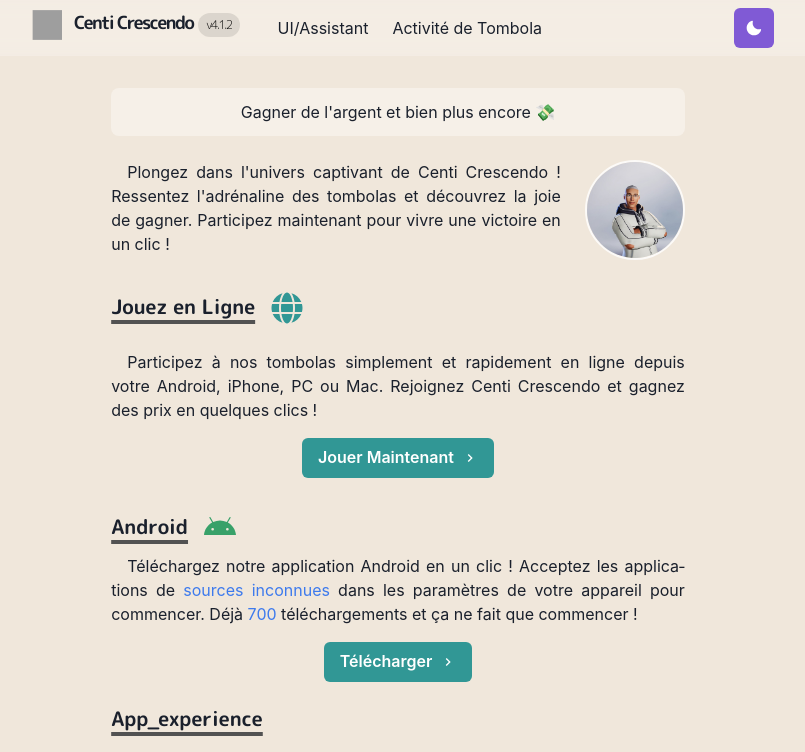
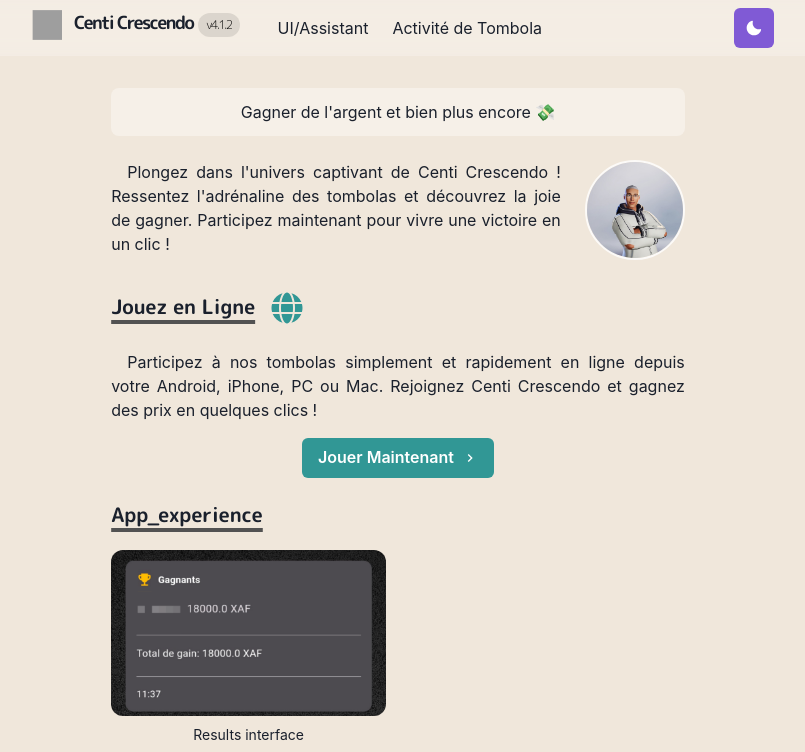
Before and after one commit to GytXDev/centi_cresento_deploy, a Next.js app: page / in a window 1280 px wide. Shown: the top 752 px of the page, without its empty margins (242-1047 px from the left). Built offline with nearby package versions, Linux system fonts and the light colour scheme; no server answers; the database is empty; grey boxes are pictures that could not be loaded.

Commit message:
Mise de l'app vsup

```diff
--- a/pages/index.js
+++ b/pages/index.js
@@ -18,56 +18,12 @@
 import Layout from '../components/layouts/article';
 import Section from '../components/section';
 import Paragraph from '../components/paragraph';
-import {FaAndroid, FaTelegramPlane, FaGlobe } from 'react-icons/fa';
+import {FaTelegramPlane, FaGlobe } from 'react-icons/fa';
 import { IoLogoWhatsapp } from 'react-icons/io';
 import Footer from '../components/footer';
-import { useEffect, useState } from 'react';
-import { getDoc, doc } from 'firebase/firestore';
-import { db } from '../lib/firebaseConfig';
 import winner_page from '../public/images/winner_page.png'
 
 const Page = () => {
-    const [downloadCount, setDownloadCount] = useState(0);
-    const [_loading, setLoading] = useState(true);
-
-
-    useEffect(() => {
-        const fetchDownloadCount = async () => {
-            try {
-                const downloadDoc = await getDoc(doc(db, 'downloads', 'pAd9UmdalQuAcEeuXQm4'));
-                if (downloadDoc.exists()) {
-                    setDownloadCount(downloadDoc.data().downloadCount);
-                } else {
-                    console.log('Document does not exist');
-                }
-            } catch (error) {
-                console.error('Error fetching download count: ', error);
-            } finally {
-                setLoading(false);
-            }
-        };
-
-        fetchDownloadCount();
-    }, []);
-
-
-    const handleDownload = async () => {
-        try {
-            await fetch('/api/incrementDownload', {
-                method: 'POST'
-            });
-
-            // Rafraîchir le compteur après l'incrémentation réussie
-            const downloadDoc = await getDoc(doc(db, 'downloads', 'pAd9UmdalQuAcEeuXQm4'));
-            if (downloadDoc.exists()) {
-                setDownloadCount(downloadDoc.data().downloadCount);
-            } else {
-                console.log('Document does not exist');
-            }
-        } catch (error) {
-            console.error('Error incrementing or fetching download count: ', error);
-        }
-    };
 
     return (
         <Layout>
@@ -132,59 +88,6 @@
                     </Box>
                 </Section>
 
-
-                <Section delay={0.1}>
-                    <Flex align="center">
-                        <Heading as="h3" variant="section-title" mr={4}>
-                            Android
-                        </Heading>
-                        <Icon as={FaAndroid} boxSize={8} color="green.500" />
-                    </Flex>
-                    <Paragraph>
-                        Téléchargez notre application Android en un clic ! Acceptez les applications de{" "}
-                        <Link as={NextLink} href="" passHref>
-                            sources inconnues
-                        </Link>{" "}
-                        dans les paramètres de votre appareil pour commencer. Déjà{" "}
-                        <Link as={NextLink} href="" passHref>
-                            {700 + downloadCount}
-                        </Link>{" "}
-                        téléchargements et ça ne fait que commencer !
-                    </Paragraph>
-
-                    <Box align="center" my={4}>
-                        <Button
-                            as="a"
-                            href="/android/Centi Crescendo.apk"
-                            scroll={false}
-                            rightIcon={<ChevronRightIcon />}
-                            colorScheme="teal"
-                            download
-                            onClick={handleDownload}
-                        >
-                            Télécharger
-                        </Button>
-                    </Box>
-                </Section>
-                {/* <Section delay={0.2}>
-                    <Flex align="center" mb={4}>
-                        <Heading as="h3" variant="section-title" mr={4}>
-                            IOS
-                        </Heading>
-                        <Icon as={FaApple} boxSize={8} color="black" />
-                    </Flex>
-                    <Paragraph>
-                        La version iOS de notre application est en cours de {" "}
-                        <Link
-                            as={NextLink}
-                            href=""
-                            passHref
-                        >
-                            développement.
-                        </Link>{" "} Notre équipe technique travaille activement à sa sortie.
-                    </Paragraph>
-                </Section> */}
-
                 <Section delay={0.2}>
                     <Heading as="h3" variant="section-title" mr={4}>
                         App_experience
```
